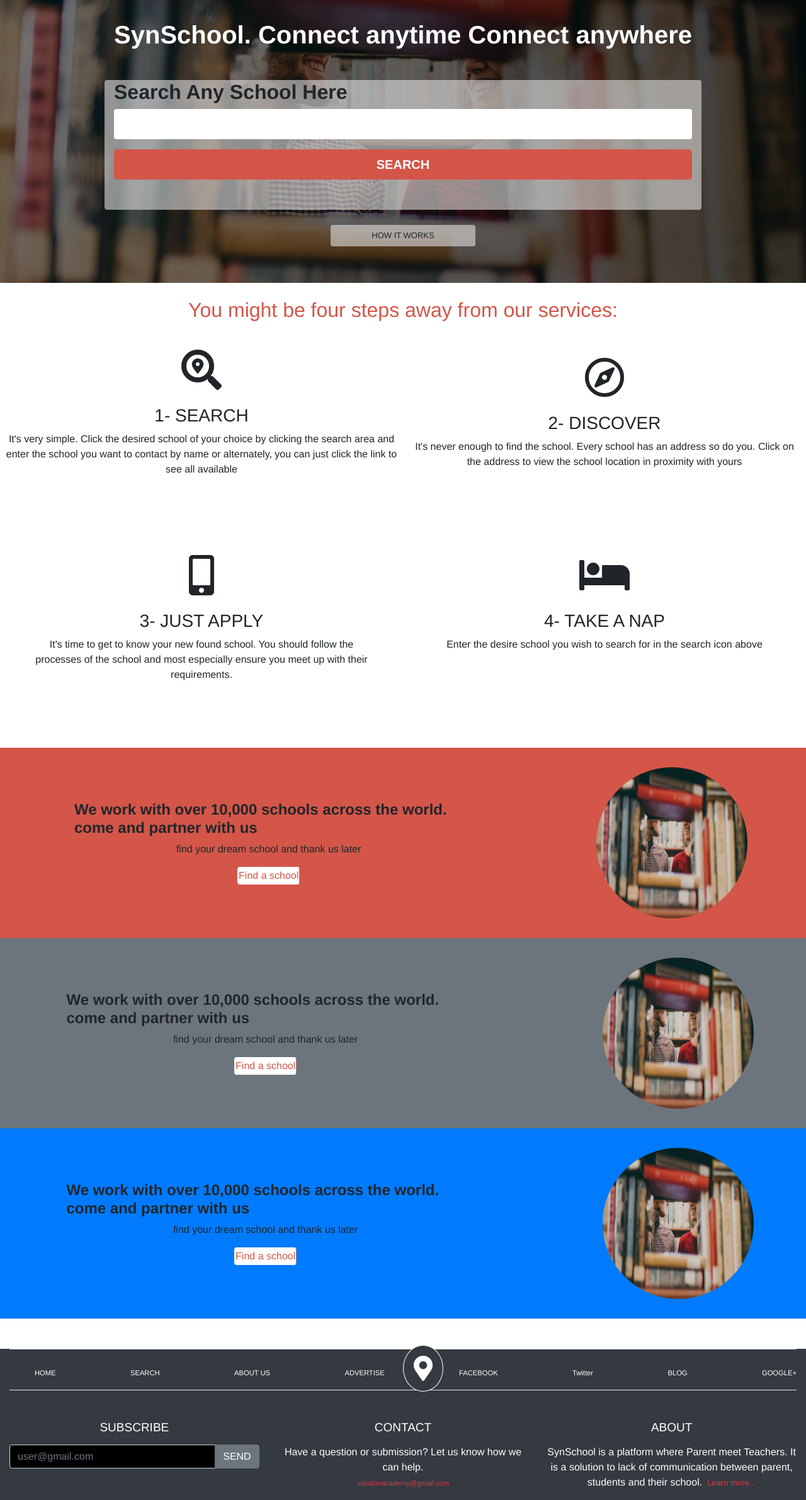
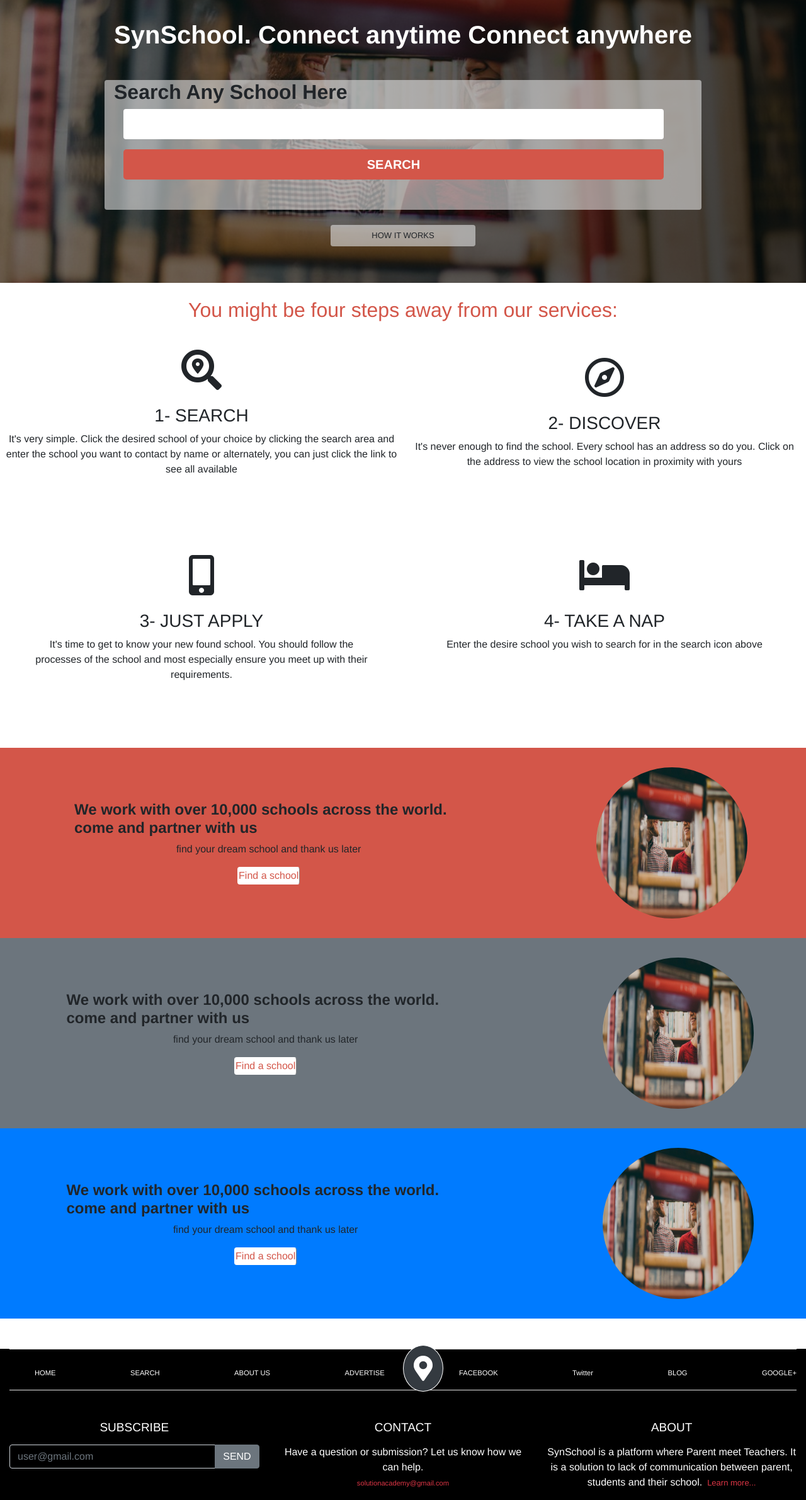
Before and after one commit to promise-J/Directory-of-school, a plain HTML site: page index.html in a window 1280 px wide. Shown: the part 51-2432 px from the top of the page at 63% size. Drawn offline with nearby package versions, Linux system fonts and the light colour scheme; a web font is replaced by a local one.

Commit message:
as specified on the finishing touches, I changed the footer to background of black, then i also complied with the rest

```diff
--- a/css/style.css
+++ b/css/style.css
@@ -88,7 +88,7 @@ header a {
 .main-content input {
   background-color: white !important;
   outline: none;
-  height: 3rem;
+  height: 3em;
 }
 
 .demo-icon {
@@ -161,6 +161,9 @@ header a {
 }
 
 /* footer here */
+footer {
+  background-color: black;
+}
 
 footer a {
   font-size: 0.7rem;
@@ -272,3 +275,11 @@ footer .maps {
     font-size: 2em;
   }
 }
+
+@media all and (max-width: 621px) {
+  .main-inner {
+    width: 80vw;
+    margin: auto;
+    /* margin: 5em !important; */
+  }
+}
--- a/index.html
+++ b/index.html
@@ -86,8 +86,8 @@
               SynSchool. Connect anytime Connect anywhere
             </h1>
             <div class="main-content rounded col-12">
-              <div class="main-inner row">
-                <h2 class="col-12 fw-bold w-100">Search Any School Here</h2>
+              <div class="main-inner container row">
+                <h2 class="col-12 fw-bold w-100 row container">Search Any School Here</h2>
                 <div class="main-input col-12">
                   <input type="text" class="key-word col-12 border-0 rounded" />
                   <button
@@ -244,7 +244,7 @@
         </div>
       </section>
     </main>
-    <footer class="container-fluid bg-dark">
+    <footer class="container-fluid">
       <div class="footer1 mt-5 w-100">
         <a
           href="#"
```
